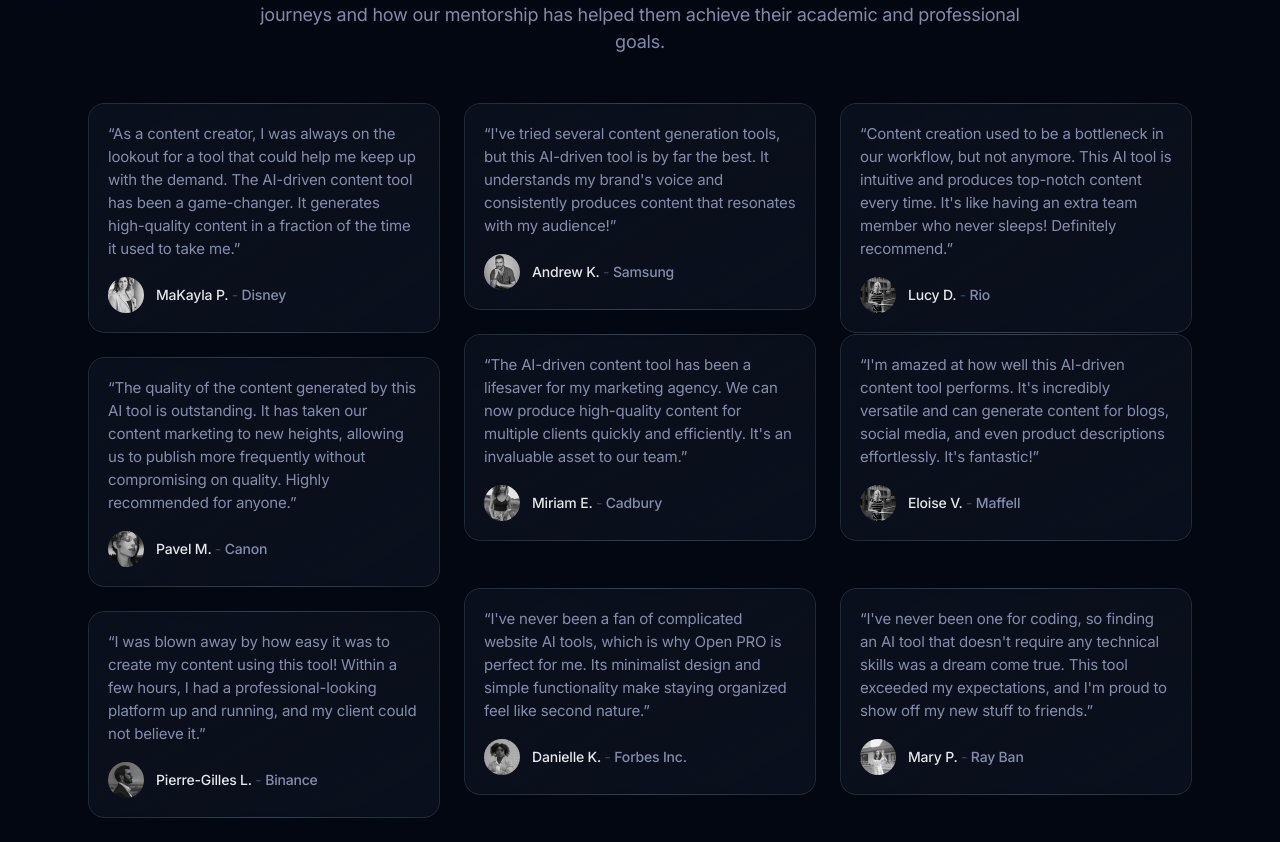
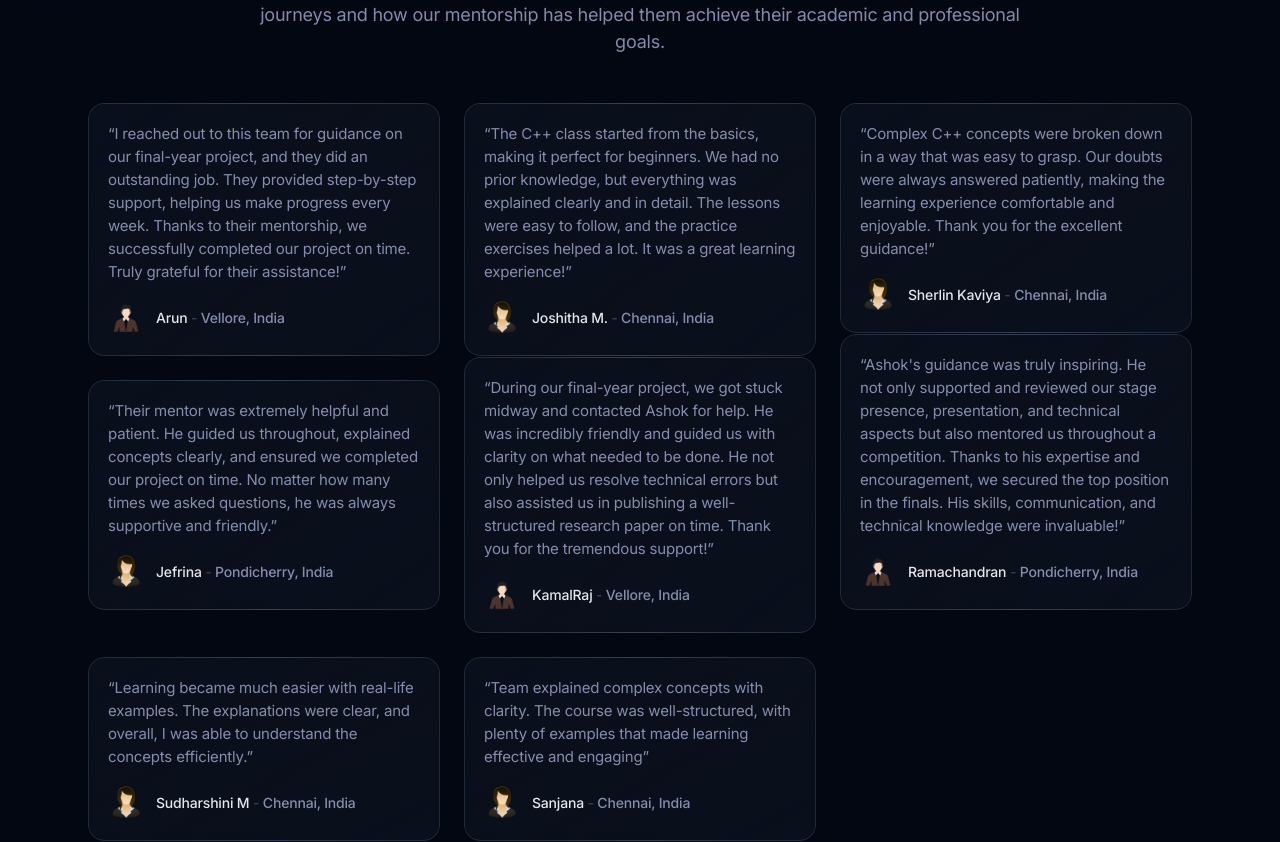
Before and after one commit to iashokk/NodSync, a Next.js app: page / in a window 1280 px wide. Shown: the part 2727-3569 px from the top of the page. Built offline with nearby package versions, Linux system fonts and the light colour scheme.

Commit message:
Testimonials

```diff
--- a/components/testimonials.tsx
+++ b/components/testimonials.tsx
@@ -3,106 +3,72 @@
 import { useState } from "react";
 import useMasonry from "@/utils/useMasonry";
 import Image, { StaticImageData } from "next/image";
-import TestimonialImg01 from "@/public/images/testimonial-01.jpg";
-import TestimonialImg02 from "@/public/images/testimonial-02.jpg";
-import TestimonialImg03 from "@/public/images/testimonial-03.jpg";
-import TestimonialImg04 from "@/public/images/testimonial-04.jpg";
-import TestimonialImg05 from "@/public/images/testimonial-05.jpg";
-import TestimonialImg06 from "@/public/images/testimonial-06.jpg";
-import TestimonialImg07 from "@/public/images/testimonial-07.jpg";
-import TestimonialImg08 from "@/public/images/testimonial-08.jpg";
-import TestimonialImg09 from "@/public/images/testimonial-09.jpg";
-import ClientImg01 from "@/public/images/client-logo-01.svg";
-import ClientImg02 from "@/public/images/client-logo-02.svg";
-import ClientImg03 from "@/public/images/client-logo-03.svg";
-import ClientImg04 from "@/public/images/client-logo-04.svg";
-import ClientImg05 from "@/public/images/client-logo-05.svg";
-import ClientImg06 from "@/public/images/client-logo-06.svg";
-import ClientImg07 from "@/public/images/client-logo-07.svg";
-import ClientImg08 from "@/public/images/client-logo-08.svg";
-import ClientImg09 from "@/public/images/client-logo-09.svg";
-
+import GirlImg from "@/public/images/Girl.png";
+import BoyImg from "@/public/images/men.png";
 const testimonials = [
   {
-    img: TestimonialImg01,
-    clientImg: ClientImg01,
-    name: "MaKayla P.",
-    company: "Disney",
+    img: BoyImg,
+    name: "Arun",
+    place: "Vellore, India",
     content:
-      "As a content creator, I was always on the lookout for a tool that could help me keep up with the demand. The AI-driven content tool has been a game-changer. It generates high-quality content in a fraction of the time it used to take me.",
+      "I reached out to this team for guidance on our final-year project, and they did an outstanding job. They provided step-by-step support, helping us make progress every week. Thanks to their mentorship, we successfully completed our project on time. Truly grateful for their assistance!",
     categories: [1, 3, 5],
   },
   {
-    img: TestimonialImg02,
-    clientImg: ClientImg02,
-    name: "Andrew K.",
-    company: "Samsung",
+    img: GirlImg,
+    name: "Joshitha M.",
+    place: "Chennai, India",
     content:
-      "I've tried several content generation tools, but this AI-driven tool is by far the best. It understands my brand's voice and consistently produces content that resonates with my audience!",
-    categories: [1, 2, 4],
-  },
-  {
-    img: TestimonialImg03,
-    clientImg: ClientImg03,
-    name: "Lucy D.",
-    company: "Rio",
-    content:
-      "Content creation used to be a bottleneck in our workflow, but not anymore. This AI tool is intuitive and produces top-notch content every time. It's like having an extra team member who never sleeps! Definitely recommend.",
-    categories: [1, 2, 5],
-  },
-  {
-    img: TestimonialImg04,
-    clientImg: ClientImg04,
-    name: "Pavel M.",
-    company: "Canon",
-    content:
-      "The quality of the content generated by this AI tool is outstanding. It has taken our content marketing to new heights, allowing us to publish more frequently without compromising on quality. Highly recommended for anyone.",
-    categories: [1, 4],
-  },
-  {
-    img: TestimonialImg05,
-    clientImg: ClientImg05,
-    name: "Miriam E.",
-    company: "Cadbury",
-    content:
-      "The AI-driven content tool has been a lifesaver for my marketing agency. We can now produce high-quality content for multiple clients quickly and efficiently. It's an invaluable asset to our team.",
+      "The C++ class started from the basics, making it perfect for beginners. We had no prior knowledge, but everything was explained clearly and in detail. The lessons were easy to follow, and the practice exercises helped a lot. It was a great learning experience!",
     categories: [1, 3, 5],
   },
   {
-    img: TestimonialImg06,
-    clientImg: ClientImg06,
-    name: "Eloise V.",
-    company: "Maffell",
+    img: GirlImg,
+    name: "Sherlin Kaviya",
+    place: "Chennai, India",
     content:
-      "I'm amazed at how well this AI-driven content tool performs. It's incredibly versatile and can generate content for blogs, social media, and even product descriptions effortlessly. It's fantastic!",
-    categories: [1, 3],
+      "Complex C++ concepts were broken down in a way that was easy to grasp. Our doubts were always answered patiently, making the learning experience comfortable and enjoyable. Thank you for the excellent guidance!",
+    categories: [1, 3, 5],
   },
   {
-    img: TestimonialImg07,
-    clientImg: ClientImg07,
-    name: "Pierre-Gilles L.",
-    company: "Binance",
+    img: GirlImg,
+    name: "Jefrina",
+    place: "Pondicherry, India",
     content:
-      "I was blown away by how easy it was to create my content using this tool! Within a few hours, I had a professional-looking platform up and running, and my client could not believe it.",
-    categories: [1, 2, 5],
+      "Their mentor was extremely helpful and patient. He guided us throughout, explained concepts clearly, and ensured we completed our project on time. No matter how many times we asked questions, he was always supportive and friendly.",
+    categories: [1, 3, 5],
   },
   {
-    img: TestimonialImg08,
-    clientImg: ClientImg08,
-    name: "Danielle K.",
-    company: "Forbes Inc.",
+    img: BoyImg,
+    name: "KamalRaj",
+    place: "Vellore, India",
     content:
-      "I've never been a fan of complicated website AI tools, which is why Open PRO is perfect for me. Its minimalist design and simple functionality make staying organized feel like second nature.",
-    categories: [1, 4],
+      "During our final-year project, we got stuck midway and contacted Ashok for help. He was incredibly friendly and guided us with clarity on what needed to be done. He not only helped us resolve technical errors but also assisted us in publishing a well-structured research paper on time. Thank you for the tremendous support!",
+    categories: [1, 3, 5],
   },
   {
-    img: TestimonialImg09,
-    clientImg: ClientImg09,
-    name: "Mary P.",
-    company: "Ray Ban",
+    img: BoyImg,
+    name: "Ramachandran",
+    place: "Pondicherry, India",
     content:
-      "I've never been one for coding, so finding an AI tool that doesn't require any technical skills was a dream come true. This tool exceeded my expectations, and I'm proud to show off my new stuff to friends.",
-    categories: [1, 2],
+      "Ashok's guidance was truly inspiring. He not only supported and reviewed our stage presence, presentation, and technical aspects but also mentored us throughout a competition. Thanks to his expertise and encouragement, we secured the top position in the finals. His skills, communication, and technical knowledge were invaluable!",
+    categories: [1, 3, 5],
+  },
+  {
+    img: GirlImg,
+    name: "Sudharshini M",
+    place: "Chennai, India",
+    content:
+      "Learning became much easier with real-life examples. The explanations were clear, and overall, I was able to understand the concepts efficiently.",
+    categories: [1, 3, 5],
+  },
+  {
+    img: GirlImg,
+    name: "Sanjana",
+    place: "Chennai, India",
+    content:
+      "Team explained complex concepts with clarity. The course was well-structured, with plenty of examples that made learning effective and engaging",
+    categories: [1, 3, 5],
   },
 ];
 
@@ -155,9 +121,8 @@ export function Testimonial({
 }: {
   testimonial: {
     img: StaticImageData;
-    clientImg: StaticImageData;
     name: string;
-    company: string;
+    place: string;
     content: string;
     categories: number[];
   };
@@ -166,7 +131,7 @@ export function Testimonial({
 }) {
   return (
     <article
-      className={`relative rounded-2xl bg-gradient-to-br from-gray-900/50 via-gray-800/25 to-gray-900/50 p-5 backdrop-blur-sm transition-opacity before:pointer-events-none before:absolute before:inset-0 before:rounded-[inherit] before:border before:border-transparent before:[background:linear-gradient(to_right,theme(colors.gray.800),theme(colors.gray.700),theme(colors.gray.800))_border-box] before:[mask-composite:exclude_!important] before:[mask:linear-gradient(white_0_0)_padding-box,_linear-gradient(white_0_0)] ${!testimonial.categories.includes(category) ? "opacity-30" : ""}`}
+    className={`relative rounded-2xl bg-gradient-to-br from-gray-900/50 via-gray-800/25 to-gray-900/50 p-5 backdrop-blur-sm transition-opacity before:pointer-events-none before:absolute before:inset-0 before:rounded-[inherit] before:border before:border-transparent before:[background:linear-gradient(to_right,theme(colors.gray.800),theme(colors.gray.700),theme(colors.gray.800))_border-box] before:[mask-composite:exclude_!important] before:[mask:linear-gradient(white_0_0)_padding-box,_linear-gradient(white_0_0)] ${!testimonial.categories.includes(category) ? "opacity-30" : ""}`}
     >
       <div className="flex flex-col gap-4">
         <p className="text-indigo-200/65 before:content-['“'] after:content-['”']">
@@ -187,7 +152,7 @@ export function Testimonial({
               className="text-indigo-200/65 transition-colors hover:text-indigo-500"
               href="#0"
             >
-              {testimonial.company}
+              {testimonial.place}
             </a>
           </div>
         </div>
--- a/libs/mongodb.ts
+++ b/libs/mongodb.ts
@@ -1,7 +1,7 @@
 // lib/mongodb.ts
 import mongoose from 'mongoose';
 
-const MONGODB_URI = 'mongodb+srv://ashokkumaravel02:AgFw1ABv1oiWkOl2@nodsync.pg3na.mongodb.net/?retryWrites=true&w=majority&appName=NodSync';
+const MONGODB_URI = process.env.MONGODB_URI!;
 
 if (!MONGODB_URI) {
   throw new Error('MongoDB URI is not defined');
```
Also changed, not shown: public/images/Girl.png (added), public/images/men.png (added).
